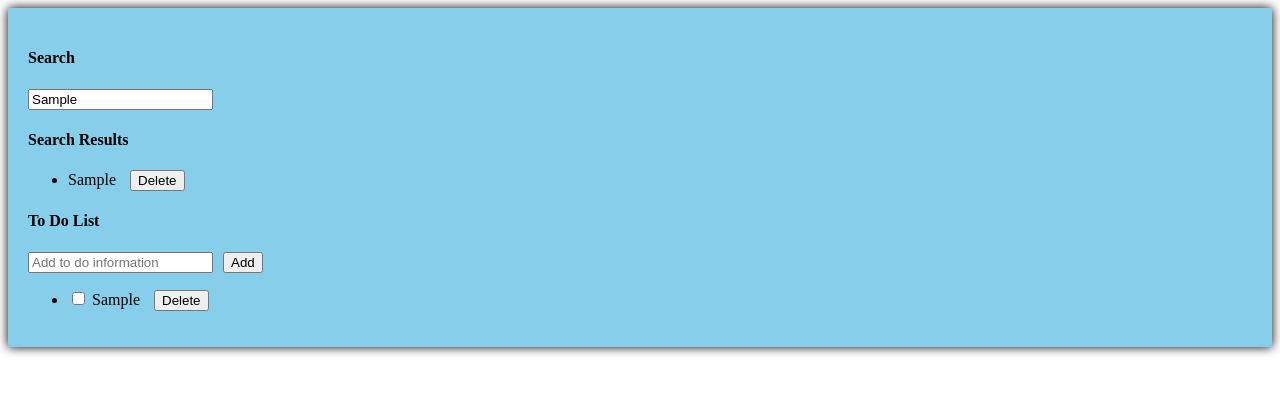
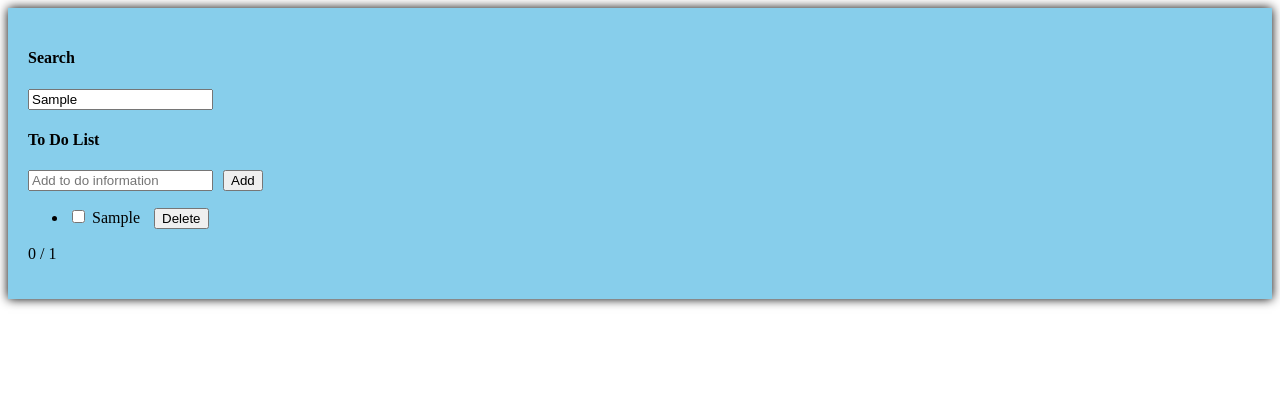
Before and after one commit to kiko-zhuozhen/ToDoList, a Vue app in the folder TodoList/: page / in a window 1280 px wide. Both pictures are taken after typing "Sample", "Sample" into the empty fields and a click on the button "Add". Shown: the top 394 px of the page. Built offline with nearby package versions, Linux system fonts and the light colour scheme.

Commit message:
Update TodoList.vue

```diff
--- a/TodoList/src/components/TodoList.vue
+++ b/TodoList/src/components/TodoList.vue
@@ -2,43 +2,45 @@
     <div class="list">
         <h4>Search</h4>
         <input v-model="searchText" type="text" placeholder="Search">
-        <h4 v-if="searchText">Search Results</h4>
+
+        <h4>To Do List</h4>
+        <input v-model="newTodo" @keyup.enter="addTodo" type="text" placeholder="Add to do information">
+        <button @click="addTodo">Add</button>
+
         <!-- 如果searchText 没有值就显示全部列表 如果有值就显示下面的 -->
-        <ul v-if="searchText">
+        <ul v-if="searchText!==''">
             <li v-for="(todo, index) in filterTodos" :key='index'>
+                <input type="checkbox">
                 {{ todo.text }}
                 <button @click="removeTodo(index)">Delete</button>
             </li>
         </ul>
 
-        <h4>To Do List</h4>
-        <input v-model="newTodo" @keyup.enter="addTodo" type="text" placeholder="Add to do information">
-        <button @click="addTodo">Add</button>
-
-        <ul>
+        <ul v-else-if="searchText==''">
             <li v-for="(todo, index) in todos" :key='index'>
                 <!-- 使用value和@input input有一个事件 当这个东西触发 就会返回一个新的值 -->
                 <!-- 里面的数据可以编辑的 -->
-                <input type="checkbox" v-model="checkTodo[index]" @click="">
-                {{ todo.text }}
+                <input type="checkbox" v-model="todo.done">
+                <input v-if="todo.editing" :value="todo.text" @input="event => todo.text = event.target.value" @keyup.enter="finishEdit(todo)">
+                <span v-else @click="editTodo(todo)"> {{ todo.text }} </span>
                 <button @click="removeTodo(index)">Delete</button>
             </li>
         </ul>
 
         <!-- 计数器 -->
+        <p>{{ completeTodos }} / {{ totalTodos }}</p>
 
     </div>
 </template>
 
 <script lang="ts" setup name="Person">
-    import {ref, watchEffect} from 'vue'
+    import {ref, watchEffect, computed} from 'vue'
 
     //ref 声明一个类型？
     let searchText=ref('')
     let newTodo = ref('')
-    let todos = ref([] as { text:string }[])
+    let todos = ref([] as { text:string, done:false, editing:boolean }[])
     let filterTodos = ref([] as { text: string }[])
-    let checkTodo = ref([] as boolean[] )
 
     watchEffect(() => {
         filterTodos.value = todos.value.filter(item => item.text.toLowerCase().includes(searchText.value.toLowerCase()))
@@ -46,22 +48,34 @@
 
     function addTodo() {
         if (newTodo.value.trim()!=='') {
-            todos.value.push({ text:newTodo.value })
-            checkTodo.value.push(false)
+            todos.value.push({ text:newTodo.value, done:false, editing:false })
             newTodo.value = ''
         }
     }
 
     function removeTodo(index:number){
-        todos.value.splice(index, 1);
+        todos.value.splice(index, 1)
     }
 
-    function removeChecked(index:number){
-        if (checkTodo.value[index]) {
-            todos.value.splice(index, 1);
-            checkTodo.value.splice(index, 1);
+    function editTodo(todo: {text:string, editing:boolean}) {
+        todo.editing = true
+    }
+
+    function finishEdit(todo: {text:string, editing:boolean}) {
+        if (!todo.text.trim()) {
+            todos.value.push({ text:newTodo.value, done: false, editing:false})
+        } else {
+            todo.editing=false
         }
     }
+
+    const totalTodos = computed(() => {
+        return todos.value.length;
+    })
+
+    const completeTodos = computed(() => {
+        return todos.value.filter(todo => todo.done).length;
+    })
 
 
 </script>
```
